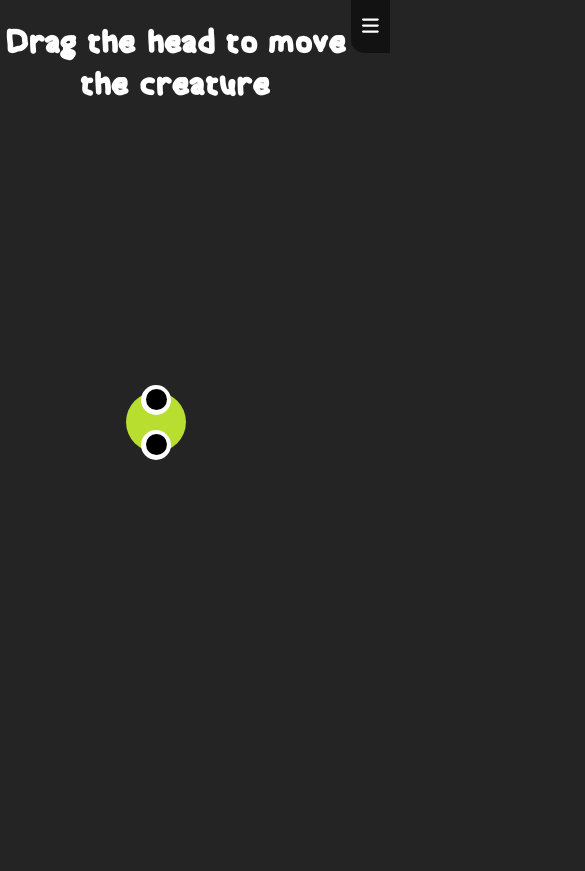
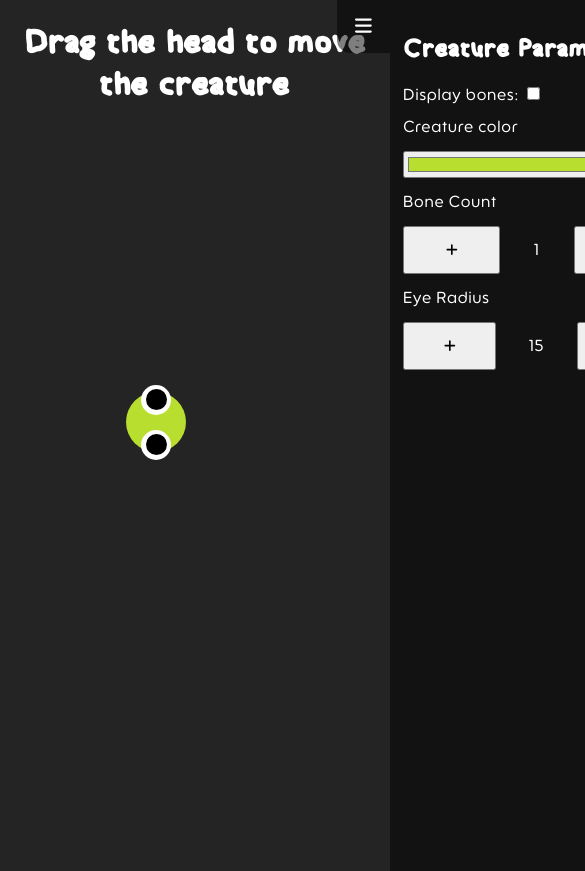
Before and after one commit to DaiF1/CreatureSandbox, a React (Vite) app: page / in a window 390 px wide. Shown: the top 871 px of the page, 585 px wide, since content can reach past the window. Before the commit the page ends 844 px from the top, so only its background shows below. Built offline with nearby package versions, Linux system fonts and the light colour scheme.

Commit message:
update(app): responsive config toggle

```diff
--- a/src/App.css
+++ b/src/App.css
@@ -11,11 +11,14 @@ header {
 }
 
 #config-panel {
+    position: relative;
+
     color: white;
     background-color: rgba(0,0,0,0.5);
     padding: 10pt;
 
     width: 20vw;
+    min-width: 200pt;
     height: 100%;
 
     z-index: 10;
@@ -24,6 +27,10 @@ header {
 }
 
 #config-toggle {
+    position: absolute;
+    top: 0;
+    left: -40pt;
+
     color: white;
     background-color: rgba(0,0,0,0.5);
     font-size: 1.2em;
@@ -47,3 +54,10 @@ header {
 .config-option * {
     flex: 1 1 auto;
 }
+
+@media screen and (max-width: 900px) {
+    #config-panel {
+        position: absolute;
+        transition: right 0.5s ease;
+    }
+}
--- a/src/App.tsx
+++ b/src/App.tsx
@@ -10,7 +10,9 @@ function App() {
     const [creatureColor, setCreatureColor] = useState("#B8DE2F");
     const [eyeRadius, setEyeRadius] = useState<number>(15);
 
-    const [showConfig, setShowConfig] = useState<boolean>(window.innerWidth > 800);
+    const mobileRatio = window.innerWidth > 900;
+
+    const [showConfig, setShowConfig] = useState<boolean>(mobileRatio);
 
     return (
         <div id="main-app">
@@ -20,12 +22,14 @@ function App() {
 
             <Creature boneCount={boneCount} showBones={showBones} color={creatureColor} eyeRadius={eyeRadius}></Creature>
 
-            <button id="config-toggle" onClick={() => setShowConfig(!showConfig)}>
-                {showConfig ? <FontAwesomeIcon icon={faArrowRight} /> : <FontAwesomeIcon icon={faBars} /> }
-            </button>
-            <div id="config-panel" style={{
-                marginRight: showConfig ? 0 : "calc(-20vw - 20pt)", // 20vw of width and 10pt of padding
-            }}>
+            <div id="config-panel" style={
+                mobileRatio ?
+                { marginRight: showConfig ? 0 : "calc(min(-20vw, -200pt) - 20pt)", /* 20vw of width and 10pt of padding */ }
+                : { right: showConfig ? 0 : "calc(min(-20vw, -200pt) - 20pt)" }
+            }>
+                <button id="config-toggle" onClick={() => setShowConfig(!showConfig)}>
+                    {showConfig ? <FontAwesomeIcon icon={faArrowRight} /> : <FontAwesomeIcon icon={faBars} /> }
+                </button>
                 <h2>Creature Parameters</h2>
 
                 <label htmlFor="show-bones-input">Display bones: </label>
```
